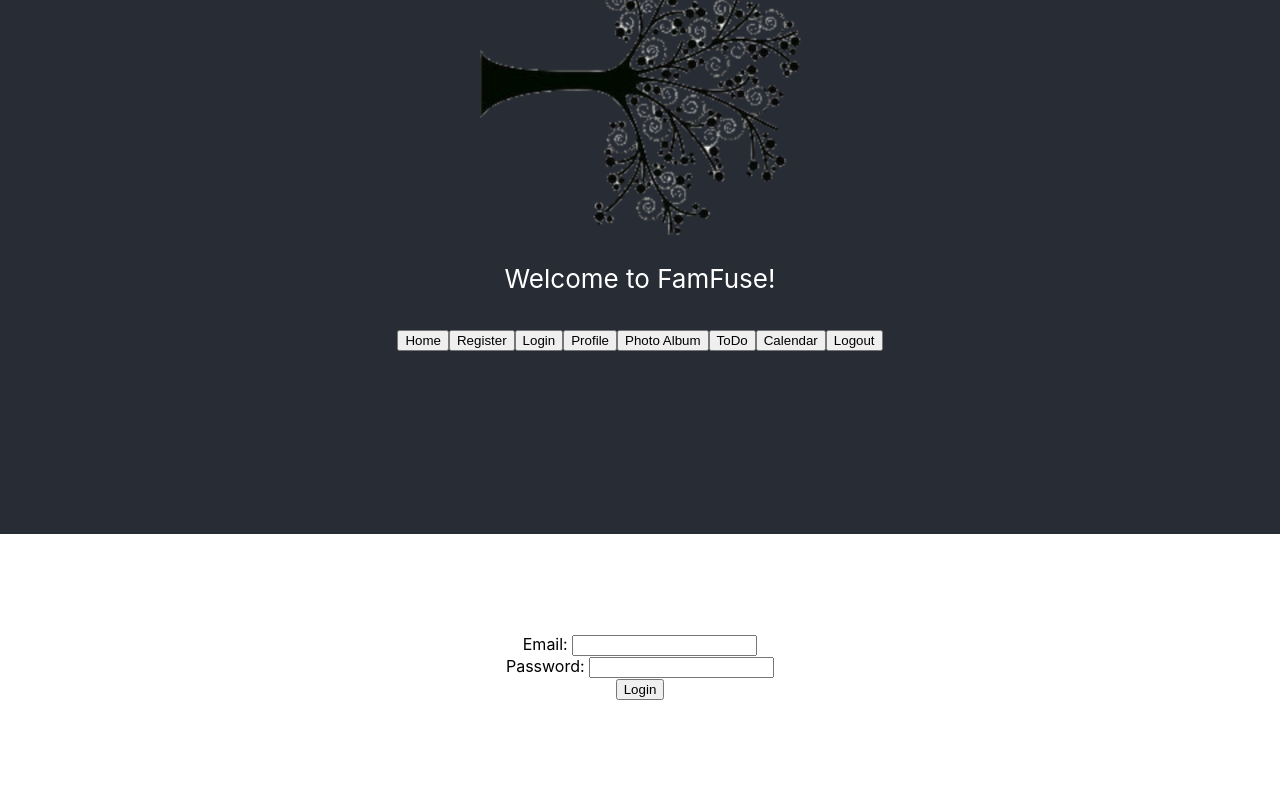
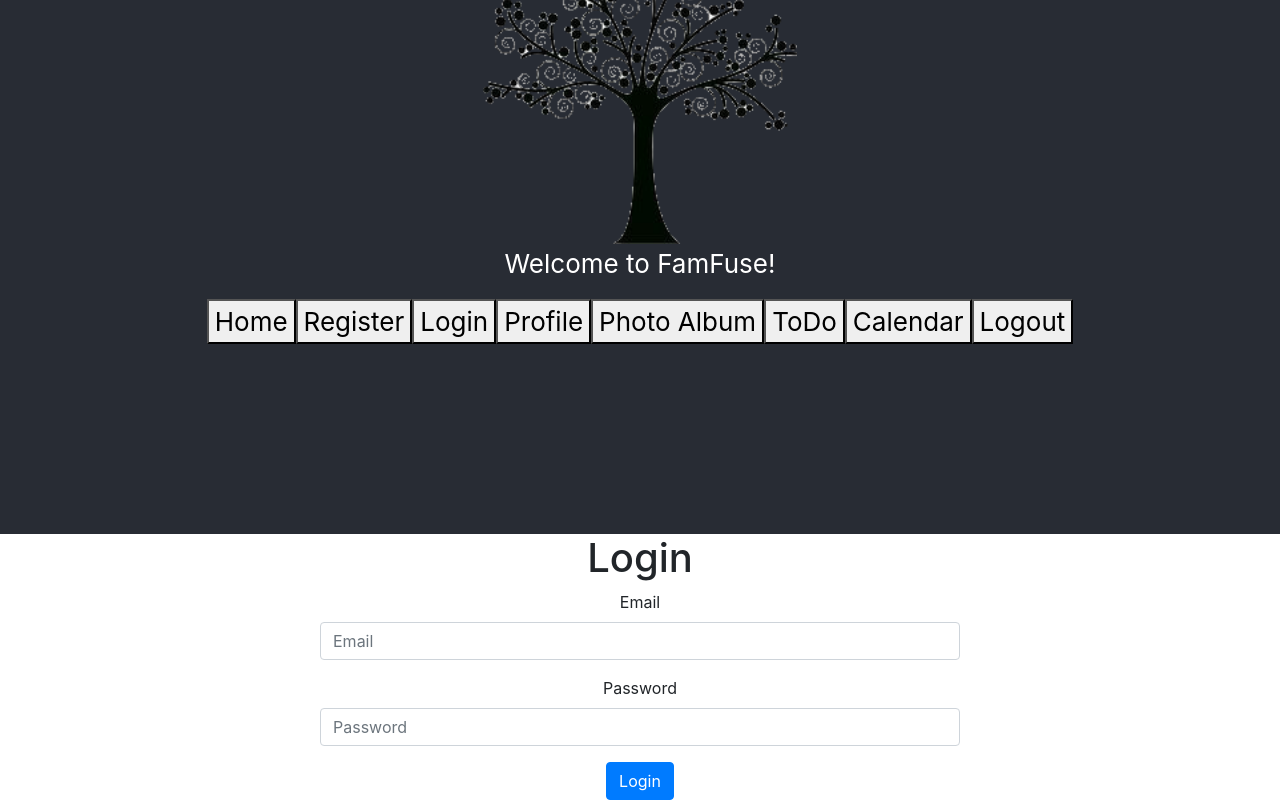
Before and after one commit to sgw1088/team-famfuse, a React (Create React App) app in the folder client/: page /login in a window 1280 px wide. Shown: the part 266-1066 px from the top of the page. Built offline with nearby package versions, Linux system fonts and the light colour scheme.

Commit message:
Fix routing after reg. and login

```diff
--- a/client/package.json
+++ b/client/package.json
@@ -4,6 +4,8 @@
   "private": true,
   "dependencies": {
     "axios": "^0.18.0",
+    "bootstrap": "^4.2.1",
+    "jquery": "^3.3.1",
     "jwt-decode": "^2.2.0",
     "react": "^16.7.0",
     "react-dom": "^16.7.0",
--- a/client/public/index.html
+++ b/client/public/index.html
@@ -23,19 +23,13 @@
       Learn how to configure a non-root public URL by running `npm run build`.
     -->
     <title>FamFuse</title>
+    <link rel="stylesheet" href="https://stackpath.bootstrapcdn.com/bootstrap/4.2.1/css/bootstrap.min.css" integrity="sha384-GJzZqFGwb1QTTN6wy59ffF1BuGJpLSa9DkKMp0DgiMDm4iYMj70gZWKYbI706tWS" crossorigin="anonymous">
   </head>
   <body>
     <noscript>You need to enable JavaScript to run this app.</noscript>
     <div id="root"></div>
-    <!--
-      This HTML file is a template.
-      If you open it directly in the browser, you will see an empty page.
-
-      You can add webfonts, meta tags, or analytics to this file.
-      The build step will place the bundled scripts into the <body> tag.
-
-      To begin the development, run `npm start` or `yarn start`.
-      To create a production bundle, use `npm run build` or `yarn build`.
-    -->
+    <script src="https://code.jquery.com/jquery-3.3.1.slim.min.js" integrity="sha384-q8i/X+965DzO0rT7abK41JStQIAqVgRVzpbzo5smXKp4YfRvH+8abtTE1Pi6jizo" crossorigin="anonymous"></script>
+<script src="https://cdnjs.cloudflare.com/ajax/libs/popper.js/1.14.6/umd/popper.min.js" integrity="sha384-wHAiFfRlMFy6i5SRaxvfOCifBUQy1xHdJ/yoi7FRNXMRBu5WHdZYu1hA6ZOblgut" crossorigin="anonymous"></script>
+<script src="https://stackpath.bootstrapcdn.com/bootstrap/4.2.1/js/bootstrap.min.js" integrity="sha384-B0UglyR+jN6CkvvICOB2joaf5I4l3gm9GU6Hc1og6Ls7i6U/mkkaduKaBhlAXv9k" crossorigin="anonymous"></script>
   </body>
 </html>
--- a/client/src/App.css
+++ b/client/src/App.css
@@ -3,7 +3,7 @@
 }
 
 .App-logo {
-  animation: App-logo-spin infinite 20s linear;
+  /* animation: App-logo-spin infinite 20s linear; */
   height: 40vmin;
 }
 
@@ -22,7 +22,8 @@
   color: #61dafb;
 }
 #login-form {
-  margin: 100px;
+  margin: auto;
+  width: 50%;
 }
 
 @keyframes App-logo-spin {
--- a/client/src/App.js
+++ b/client/src/App.js
@@ -9,6 +9,7 @@ import Profile from './screens/Profile';
 import Register from './screens/Register';
 import Calendar from './screens/Calendar';
 import Todo from './screens/Todo';
+
 
 
 
--- a/client/src/components/login.js
+++ b/client/src/components/login.js
@@ -1,7 +1,7 @@
 import React from 'react';
 import {login} from './userfunctions';
 
-
+import { withRouter } from "react-router-dom";
 class LoginForm extends React.Component {
     constructor() {
         super()
@@ -11,7 +11,7 @@ class LoginForm extends React.Component {
         }
         this.handleChange = this.handleChange.bind(this)
         this.onSubmit = this.onSubmit.bind(this)
-    }
+    };
     handleChange(event) {
         this.setState({
            [event.target.name]: event.target.value
@@ -26,23 +26,27 @@ class LoginForm extends React.Component {
         login(user).then(res => {
             if(res) {
             console.log(res)
+            this.props.history.push('/profile');
             }
+        }).catch(err => {
+            console.log(err)
         })
     }
     render() {
         return (
             <form id="login-form" noValidate onSubmit={this.onSubmit}>
-                <div>
-                  <label htmlFor="email">Email: </label>
-                  <input name="email" type="email" value={this.state.email} onChange={this.handleChange} required></input>
+                <div class="form-group">
+                  <label htmlFor="email">Email</label>
+                  <input type="email" name="email" id="email" class="form-control" placeholder="Email" aria-describedby="helpId" value={this.state.email} onChange={this.handleChange}></input>
                 </div>
-                <div>
-                  <label htmlFor="password">Password: </label>
-                  <input name="password" type="password" value={this.state.password} onChange={this.handleChange} required></input>
+                <div class="form-group">
+                  <label htmlFor="password">Password</label>
+                  <input type="password" class="form-control" name="password" id="password" placeholder="Password" value={this.state.password} onChange={this.handleChange}></input>
                 </div>
-                <button type="submit">Login</button>
+                <button type="submit" class="btn btn-primary">Login</button>
             </form>
         )
     }
 }
-export default LoginForm;
+
+export default withRouter(LoginForm);
--- a/client/src/components/profile.js
+++ b/client/src/components/profile.js
@@ -13,6 +13,8 @@ class ProfileComponent extends React.Component {
     }
     componentDidMount() {
         const token = localStorage.usertoken
+        console.log(token)
+        if(token !== undefined) {
         const decoded = jwt_decode(token)
         this.setState({
             firstName: decoded.firstName,
@@ -20,6 +22,7 @@ class ProfileComponent extends React.Component {
             email: decoded.email,
             familyCode: decoded.familyCode
         })
+    }
     }
     render() {
         return (
--- a/client/src/components/register.js
+++ b/client/src/components/register.js
@@ -1,5 +1,6 @@
 import React from 'react';
 import {register} from './userfunctions';
+import { withRouter } from "react-router-dom";
 
 class RegisterForm extends React.Component {
     constructor() {
@@ -48,11 +49,13 @@ class RegisterForm extends React.Component {
                 createFamily: this.state.createFamily
             }
         }
-        alert('This is your family code. Share this with your family to link your family. ' + user.familyCode)
         register(user).then(res => {
             if(res) {
             console.log(res)
+            this.props.history.push('/profile');
             }
+        }).catch(err => {
+            console.log(err)
         })
     }
     render() {
@@ -96,4 +99,4 @@ class RegisterForm extends React.Component {
         )
     }
 }
-export default RegisterForm;
+export default withRouter(RegisterForm);
--- a/client/src/screens/Login.js
+++ b/client/src/screens/Login.js
@@ -3,6 +3,7 @@ import React from 'react';
 import LoginForm from '../components/login';
 const Login = () => (
   <div>
+    <h1>Login</h1>
     <LoginForm />
   </div>
 );
```
Also changed, not shown: 2 other files (tests, documents, lock files or other folders).
